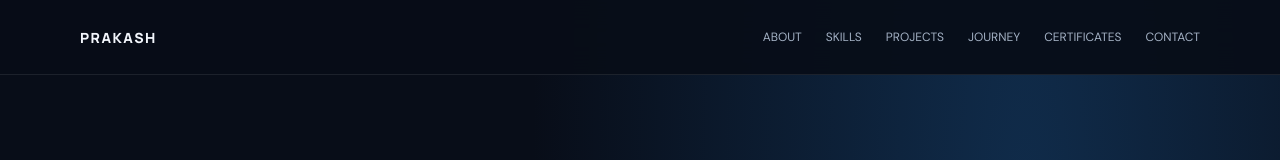
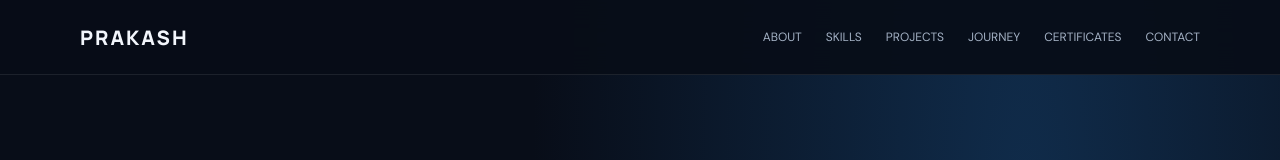
Before and after one commit to PrakashPrajapat01/-prakashdata.github.io, a plain HTML site: page index.html in a window 1280 px wide. Shown: the top 160 px of the page. Drawn offline with nearby package versions, Linux system fonts and the light colour scheme; no server answers.

Commit message:
Update index.html

```diff
--- a/index.html
+++ b/index.html
@@ -11,7 +11,7 @@
 :root{--bg:#080d18;--panel:#101a2b;--line:#24334a;--txt:#f2f6fc;--muted:#a4b2c5;--cyan:#61ddf5;--blue:#4c8dff;--font:Manrope,sans-serif;--body:"DM Sans",sans-serif}
 *{box-sizing:border-box}html{scroll-behavior:smooth;scroll-padding-top:85px}body{margin:0;background:radial-gradient(ellipse at 80% 5%,#102c4b 0,transparent 34%),var(--bg);color:var(--txt);font:15px/1.7 var(--body)}a{color:inherit;text-decoration:none}.wrap{width:min(1120px,calc(100% - 40px));margin:auto}
 header{position:sticky;top:0;z-index:10;background:#080d18eF;backdrop-filter:blur(16px);border-bottom:1px solid #ffffff16}
-.nav{height:74px;display:flex;align-items:center;justify-content:space-between}.brand{font:800 14px var(--font);letter-spacing:1.5px}.brand b{color:var(--cyan)}nav{display:flex;gap:24px;font-size:12px;color:var(--muted)}nav a:hover,.link:hover{color:var(--cyan)}.menu{display:none;background:none;border:1px solid var(--line);color:white;padding:8px}
+.nav{height:74px;display:flex;align-items:center;justify-content:space-between}.brand{font:800 20px var(--font);letter-spacing:2px}.brand b{color:var(--cyan)}nav{display:flex;gap:24px;font-size:12px;color:var(--muted)}nav a:hover,.link:hover{color:var(--cyan)}.menu{display:none;background:none;border:1px solid var(--line);color:white;padding:8px}
 section{padding:82px 0;border-bottom:1px solid #ffffff10}.eyebrow{font:11px "DM Mono",monospace;letter-spacing:2px;color:var(--cyan);text-transform:uppercase}.hero{padding:94px 0 86px}.hero-grid{display:grid;grid-template-columns:1.3fr .7fr;gap:50px;align-items:center}.hero h1{font:800 clamp(38px,6vw,68px)/1.05 var(--font);letter-spacing:-2.7px;margin:18px 0}.hero h1 em{color:var(--cyan);font-style:normal}.lead{font-size:18px;color:#d4dfed;max-width:650px}.muted{color:var(--muted)}.actions{display:flex;flex-wrap:wrap;gap:12px;margin-top:28px}.btn{display:inline-flex;align-items:center;gap:9px;padding:12px 18px;border-radius:7px;border:1px solid #3a5272;font-weight:700;font-size:13px}.primary{background:linear-gradient(110deg,#2369c7,#1aa7bd);border:0;color:white}.photo{width:min(290px,100%);aspect-ratio:1;border-radius:24px;border:1px solid #4b6c91;background:linear-gradient(145deg,#142943,#0b1525);display:grid;place-items:center;text-align:center;color:#9fb4ce;margin:auto;overflow:hidden}.photo img{width:100%;height:100%;object-fit:cover}.photo small{display:block;font:10px "DM Mono";letter-spacing:1px}
 h2{font:800 clamp(28px,4vw,42px)/1.15 var(--font);letter-spacing:-1.2px;margin:10px 0 30px}h2 em{color:var(--cyan);font-style:normal}.grid{display:grid;grid-template-columns:repeat(2,1fr);gap:18px}.card{background:linear-gradient(145deg,#111e31,#0c1524);border:1px solid var(--line);border-radius:14px;padding:24px}.card h3{font:700 18px var(--font);margin:4px 0 8px}.tags{display:flex;flex-wrap:wrap;gap:8px;margin-top:16px}.tag{font:10px "DM Mono";letter-spacing:.4px;color:#c2d3e8;background:#17263b;border:1px solid #2c415d;padding:6px 9px;border-radius:5px}
 .stats{display:grid;grid-template-columns:repeat(4,1fr);gap:10px;margin:20px 0}.stat{padding:14px;background:#0b1525;border:1px solid var(--line);border-radius:9px}.stat b{display:block;font:700 22px var(--font);color:var(--cyan)}.stat span{font:9px "DM Mono";color:var(--muted);letter-spacing:1px}
```
